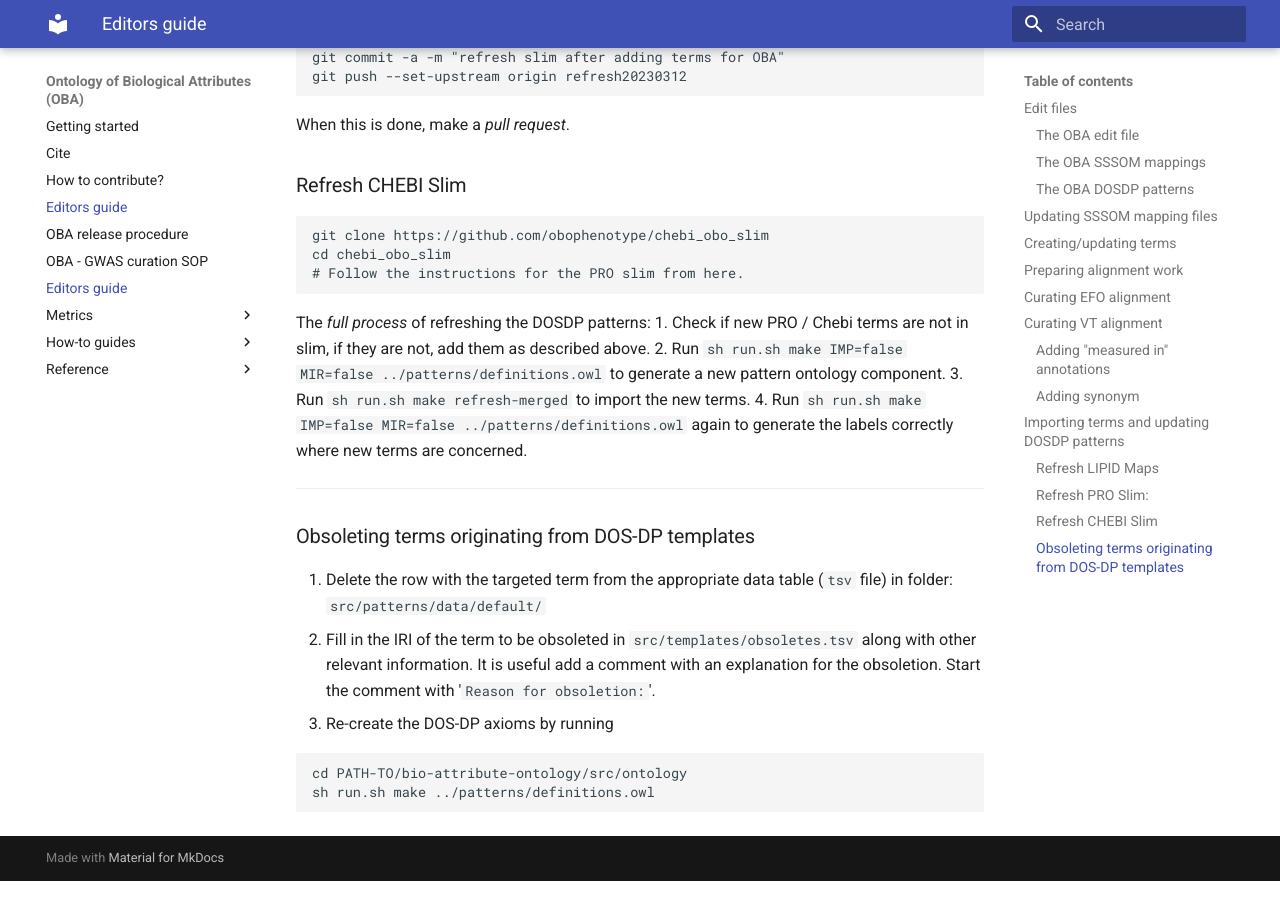
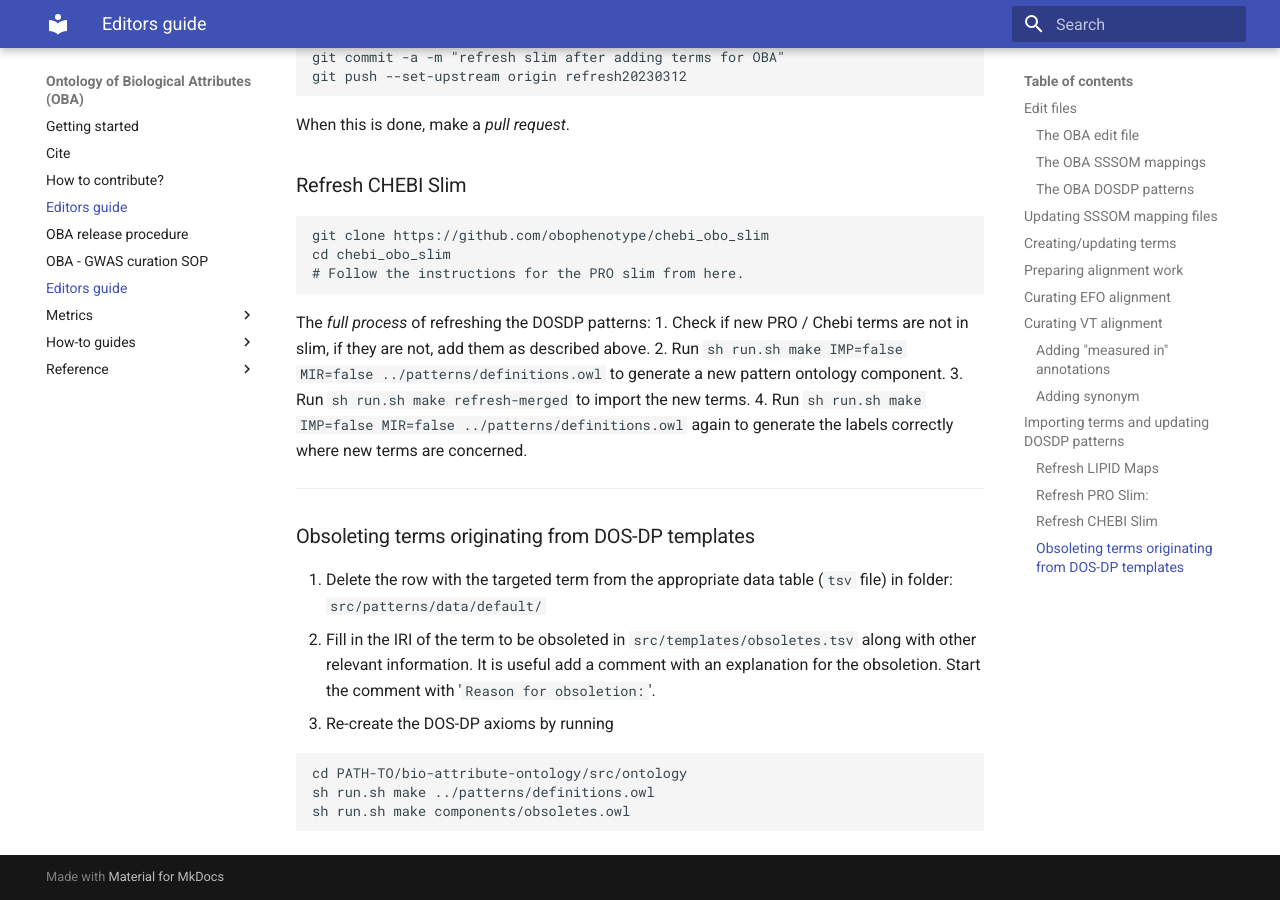
Before and after one commit to obophenotype/bio-attribute-ontology, an MkDocs documentation site: the page built from docs/editors-guide.md, in a window 1280 px wide and 900 px high, scrolled down 4650 px. Built offline with MkDocs 1.6.1 and Material for MkDocs 9.7.7, drawn with Linux system fonts in a browser that asks for light colours.

Commit message:
Add missing step

````diff
--- a/docs/editors-guide.md
+++ b/docs/editors-guide.md
@@ -144,4 +144,5 @@ The *full process* of refreshing the DOSDP patterns:
 ```sh
 cd PATH-TO/bio-attribute-ontology/src/ontology
 sh run.sh make ../patterns/definitions.owl
+sh run.sh make components/obsoletes.owl
 ```
````
